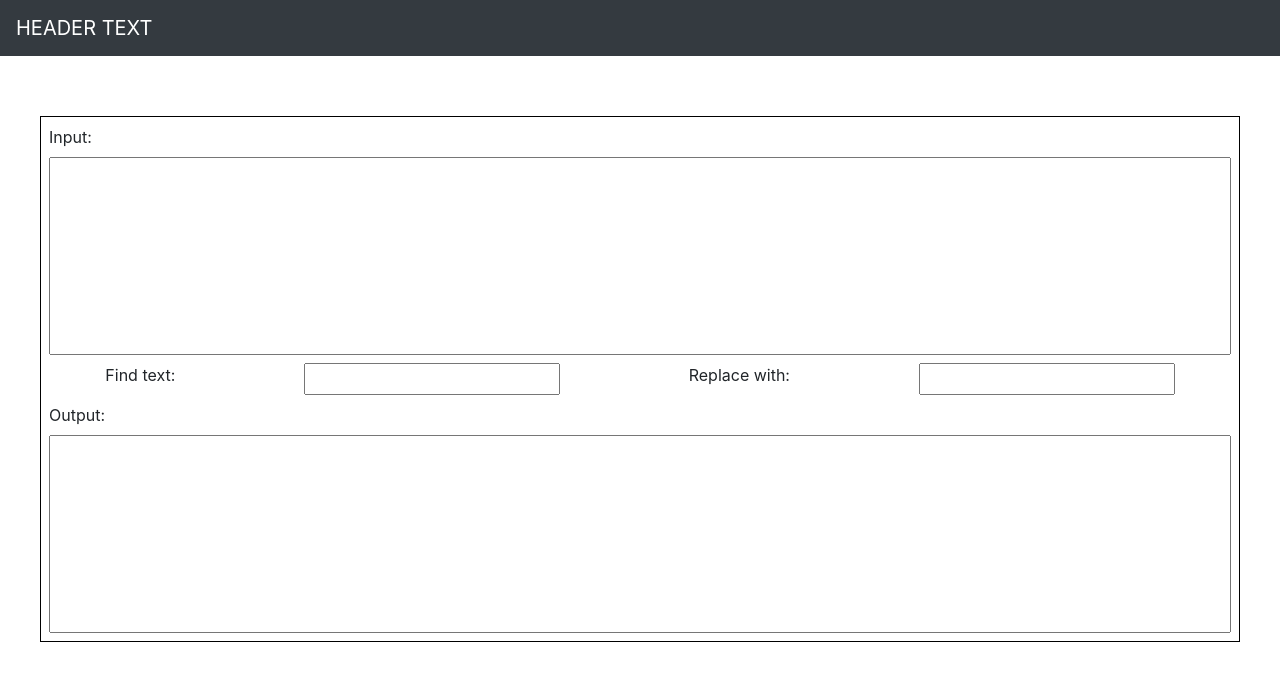
After one commit to zhaohanson1/word_tools, a Django app: page /replace in a window 1280 px wide. The commit adds this page. Shown: the top 681 px of the page. Run offline with Django 3.2, Linux system fonts and the light colour scheme; some libraries are stand-ins or nearby versions.

Commit message:
Word replace view and refactoring

```diff
--- a/django_test/TextScuplt/TextScuplt/urls.py
+++ b/django_test/TextScuplt/TextScuplt/urls.py
@@ -19,5 +19,5 @@ from django.urls import path, include, re_path
 
 urlpatterns = [
     path('admin/', admin.site.urls),
-    path('word/', include('word_features.urls'))
+    path('', include('word_features.urls'))
 ]
--- /dev/null
+++ b/django_test/TextScuplt/word_features/static/word_features/css/w_replace.css
@@ -0,0 +1,11 @@
+#content {
+    max-width: 1200px;
+    margin: 60px auto;
+    border: 1px solid black;
+}
+
+
+#content textarea{
+    width: 100%;
+    resize: none;
+}
--- /dev/null
+++ b/django_test/TextScuplt/word_features/static/word_features/js/word_replace_controller.js
@@ -0,0 +1,15 @@
+let inputArea = $('#input-text')
+let regexInput = $('#regex-input')
+let replTextArea = $('#repl-text-input')
+let outputArea = $('#output-text')
+
+getWordReplace = function() {
+    let inputText = inputArea.val();
+    let regexText = regexInput.val();
+    let replText = replTextArea.val();
+    outputArea.text(replaceAll(inputText, regexText, replText));
+}
+
+inputArea.on('input', getWordReplace);
+regexInput.on('input', getWordReplace);
+replTextArea.on('input', getWordReplace);
--- a/django_test/TextScuplt/word_features/templates/word_features/word_count.html
+++ b/django_test/TextScuplt/word_features/templates/word_features/word_count.html
@@ -1,4 +1,4 @@
-{% extends 'word_features/index.html' %}
+{% extends 'word_features/word_template.html' %}
 {% load static %}
 
 {% block stylesheet %}
--- /dev/null
+++ b/django_test/TextScuplt/word_features/templates/word_features/word_replace.html
@@ -0,0 +1,38 @@
+{% extends 'word_features/word_template.html' %}
+{% load static %}
+
+{% block stylesheet %}
+<link rel='stylesheet' href={% static 'word_features/css/w_replace.css' %}>
+{% endblock %}
+{% block title%} Word Replace {% endblock %}
+
+{% block content %}
+<div class='d-sm-flex flex-column flex-wrap justify-content-center'>
+    <div class='p-2'>
+        <label for='input-text'>Input:</label>
+        <textarea id='input-text'
+            autocomplete='off'
+            rows='8'
+            wrap='off'></textarea>
+    </div>
+    <div class='d-sm-flex justify-content-sm-around'>
+        <label for='regex-input'> Find text:  </label>
+        <input id='regex-input' type='text'>
+        <label for='repl-text-input'> Replace with: </label>
+        <input id='repl-text-input' type='text'>
+    </div>
+    <div class='p-2'>
+        <label for='output-text'>Output: </label>
+        <textarea readonly
+            id='output-text'
+            autocomplete='off'
+            rows='8'
+            wrap='off'></textarea>
+    </div>
+</div>
+{% endblock %}
+
+{% block body_scripts %}
+<script src={% static 'word_features/js/word_functions.js' %}></script>
+<script src={% static 'word_features/js/word_replace_controller.js' %}></script>
+{% endblock body_scripts %}
--- a/django_test/TextScuplt/word_features/templates/word_features/index.html
+++ b/django_test/TextScuplt/word_features/templates/word_features/word_template.html
@@ -1,6 +1,8 @@
 {% load static %}
 <html lang="en">
 <head>
+    <meta charset="utf-8">
+    <meta name="viewport" content="width=device-width, initial-scale=1, shrink-to-fit=no">
     <link rel="stylesheet"
         href="https://maxcdn.bootstrapcdn.com/bootstrap/4.0.0/css/bootstrap.min.css"
         integrity="sha384-Gn5384xqQ1aoWXA+058RXPxPg6fy4IWvTNh0E263XmFcJlSAwiGgFAW/dAiS6JXm"
--- a/django_test/TextScuplt/word_features/urls.py
+++ b/django_test/TextScuplt/word_features/urls.py
@@ -4,5 +4,6 @@ from . import views
 
 urlpatterns = [
     path('', views.index),
-    path('count', views.count)
+    path('count', views.count),
+    path('replace', views.replace)
 ]
--- a/django_test/TextScuplt/word_features/views.py
+++ b/django_test/TextScuplt/word_features/views.py
@@ -4,11 +4,11 @@ from django.template import loader
 
 
 def index(request):
-    context = {
-        'foo': 'bar',
-        'test': [1,2,3,4]
-    }
-    return render(request, 'word_features/index.html', context)
+    context = {}
+    return render(request, 'word_features/word_template.html', context)
 
 def count(request):
     return render(request, 'word_features/word_count.html')
+
+def replace(request):
+    return render(request, 'word_features/word_replace.html')
```
Also changed, not shown: django_test/TextScuplt/word_features/js_tests/word_features/word_replace.test.js (+12 -0 lines), django_test/TextScuplt/word_features/templates/word_features/word_diff.html (added).
